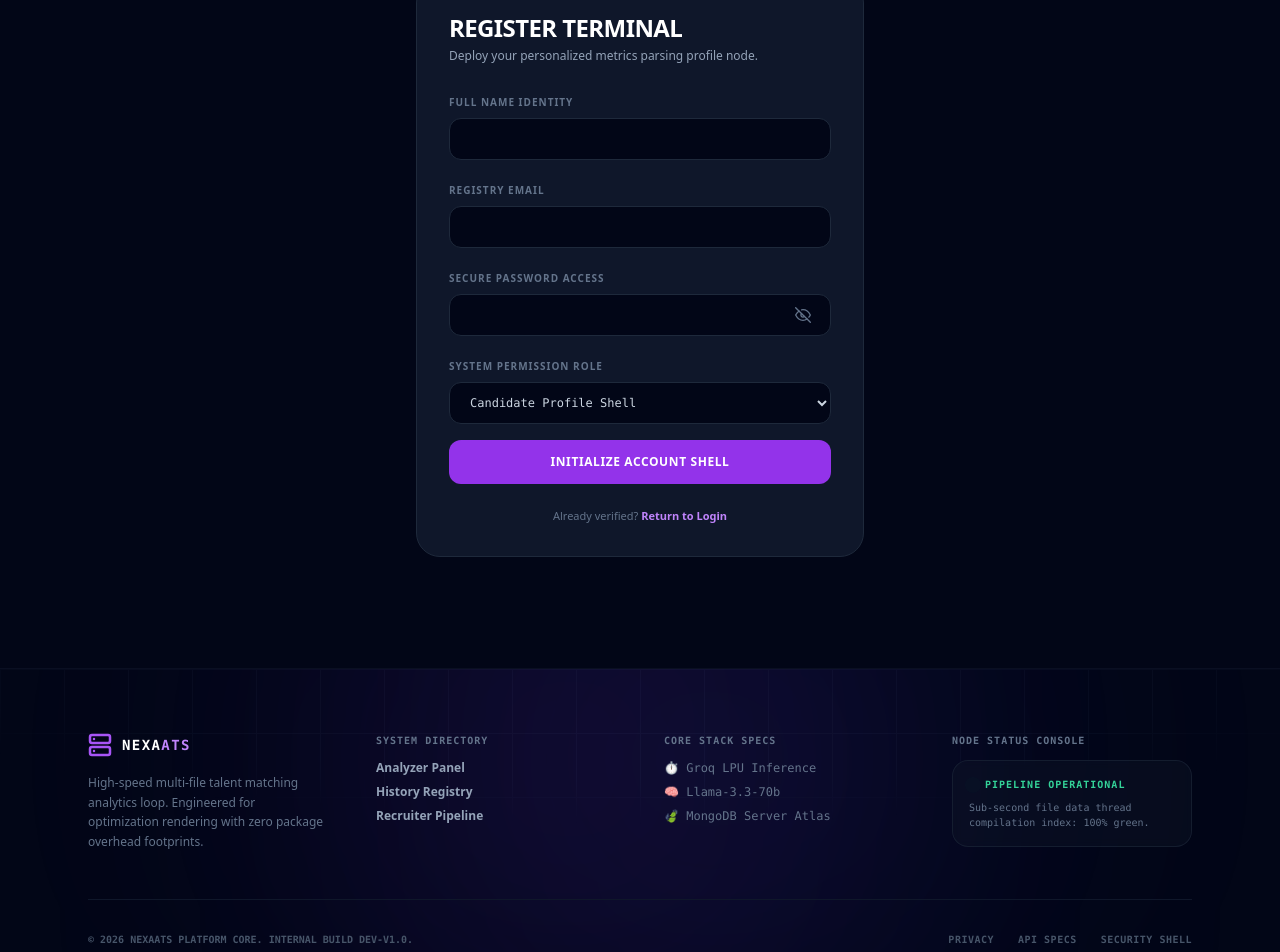
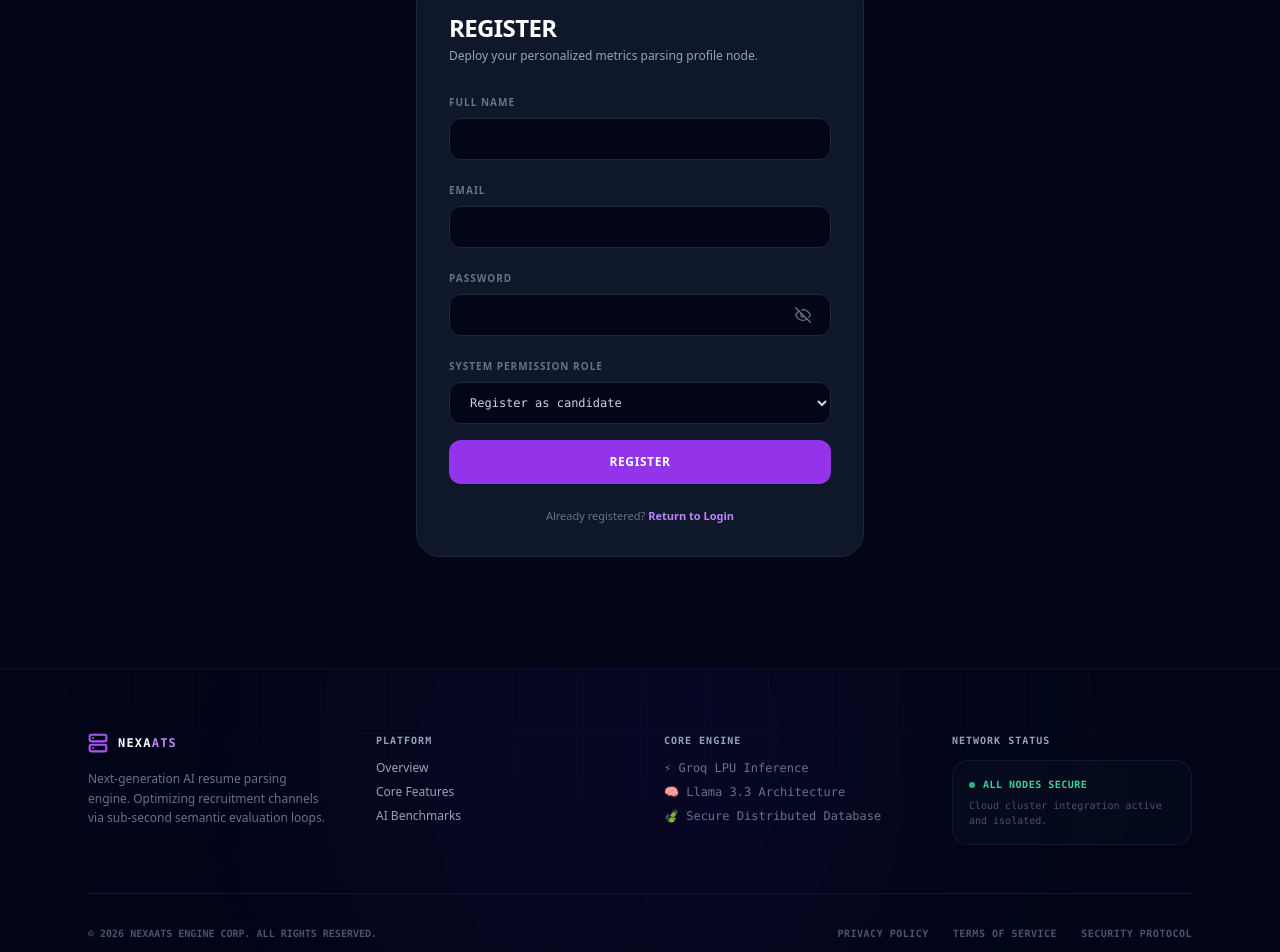
Before and after one commit to NidhiSingh740/NexaATS, a React (Create React App) app in the folder client/: page /signup in a window 1280 px wide. Shown: the part 132-1084 px from the top of the page. Built offline with nearby package versions, Linux system fonts and the light colour scheme.

Commit message:
enhanced footer and authentication page

```diff
--- a/client/src/components/Footer.js
+++ b/client/src/components/Footer.js
@@ -5,80 +5,79 @@ export default function Footer() {
   return (
     <footer className="relative bg-slate-950 border-t border-slate-900/60 pt-16 pb-8 overflow-hidden text-left text-slate-400">
 
-      {/* Tech Grid Mesh + Neon Cyberpunk Background Glows */}
-      <div className="absolute inset-0 bg-[linear-gradient(to_right,#0f172a_1px,transparent_1px),linear-gradient(to_bottom,#0f172a_1px,transparent_1px)] bg-[size:4rem_4rem] [mask-image:radial-gradient(ellipse_60%_50%_at_50%_0%,#000_70%,transparent_100%)] opacity-40 pointer-events-none" />
-      <div className="absolute -top-40 left-1/4 w-[500px] h-[500px] bg-purple-600/10 blur-[140px] rounded-full pointer-events-none" />
-      <div className="absolute -top-40 right-1/4 w-[500px] h-[500px] bg-indigo-600/10 blur-[140px] rounded-full pointer-events-none" />
+      {/* Premium Tech Grid Mesh + Glowing Cyber-Ambient Underlays */}
+      <div className="absolute inset-0 bg-[linear-gradient(to_right,#0f172a_1px,transparent_1px),linear-gradient(to_bottom,#0f172a_1px,transparent_1px)] bg-[size:4rem_4rem] [mask-image:radial-gradient(ellipse_60%_50%_at_50%_0%,#000_70%,transparent_100%)] opacity-30 pointer-events-none" />
+      <div className="absolute -top-40 left-1/4 w-[500px] h-[500px] bg-purple-600/5 blur-[140px] rounded-full pointer-events-none" />
+      <div className="absolute -top-40 right-1/4 w-[500px] h-[500px] bg-indigo-600/5 blur-[140px] rounded-full pointer-events-none" />
 
       <div className="max-w-6xl mx-auto px-6 relative z-10">
 
-        {/* INTERACTIVE NAVIGATION CARDS GRID */}
+        {/* PREMIUM PLUGINS & METRICS GRID */}
         <div className="grid grid-cols-1 md:grid-cols-2 lg:grid-cols-4 gap-12 pb-12 border-b border-slate-900">
 
-          {/* COLUMN 1: NEXA PLATFORM CONSOLE BRANDING */}
+          {/* COLUMN 1: PLATFORM BRANDING & MISSION STATEMENT */}
           <div className="space-y-4">
             <div className="flex items-center gap-2.5">
-              <svg className="w-6 h-6 text-purple-500" viewBox="0 0 24 24" fill="none" stroke="currentColor" strokeWidth="2.5" strokeLinecap="round" strokeLinejoin="round">
+              <svg className="w-5 h-5 text-purple-500" viewBox="0 0 24 24" fill="none" stroke="currentColor" strokeWidth="2.5" strokeLinecap="round" strokeLinejoin="round">
                 <rect x="2" y="2" width="20" height="8" rx="2" ry="2" />
                 <rect x="2" y="14" width="20" height="8" rx="2" ry="2" />
                 <line x1="6" y1="6" x2="6.01" y2="6" />
                 <line x1="6" y1="18" x2="6.01" y2="18" />
               </svg>
-              <span className="text-sm font-black tracking-widest text-white uppercase tracking-wider font-mono">
+              <span className="text-xs font-black tracking-widest text-white uppercase font-mono">
                 NEXA<span className="text-purple-400">ATS</span>
               </span>
             </div>
-            <p className="text-xs text-slate-500 leading-relaxed">
-              High-speed multi-file talent matching analytics loop. Engineered for optimization rendering with zero package overhead footprints.
+            <p className="text-xs text-slate-500 leading-relaxed max-w-xs">
+              Next-generation AI resume parsing engine. Optimizing recruitment channels via sub-second semantic evaluation loops.
             </p>
           </div>
 
-          {/* COLUMN 2: INTERNAL PLATFORM ENDPOINTS */}
+          {/* COLUMN 2: SAFE PUBLIC INFRASTRUCTURE MARKS */}
           <div className="space-y-3">
-            <h4 className="text-[10px] font-black uppercase tracking-widest text-slate-500 font-mono">System Directory</h4>
-            <ul className="space-y-2 text-xs font-semibold">
-              <li><Link to="/dashboard" className="hover:text-purple-400 transition-colors">Analyzer Panel</Link></li>
-              <li><Link to="/history" className="hover:text-purple-400 transition-colors">History Registry</Link></li>
-              <li><Link to="/recruiter" className="hover:text-purple-400 transition-colors">Recruiter Pipeline</Link></li>
+            <h4 className="text-[10px] font-bold uppercase tracking-widest text-slate-400 font-mono">Platform</h4>
+            <ul className="space-y-2 text-xs font-medium">
+              <li><Link to="/" className="hover:text-purple-400 transition-colors">Overview</Link></li>
+              <li><Link to="/" className="hover:text-purple-400 transition-colors">Core Features</Link></li>
+              <li><Link to="/" className="hover:text-purple-400 transition-colors">AI Benchmarks</Link></li>
             </ul>
           </div>
 
-          {/* COLUMN 3: DEPLOYED BACKEND STACK SUMMARY */}
+          {/* COLUMN 3: DEPLOYED BACKEND STACK INFRASTRUCTURE */}
           <div className="space-y-3">
-            <h4 className="text-[10px] font-black uppercase tracking-widest text-slate-500 font-mono">Core Stack Specs</h4>
+            <h4 className="text-[10px] font-bold uppercase tracking-widest text-slate-400 font-mono">Core Engine</h4>
             <ul className="space-y-2 text-xs font-mono text-slate-500">
-              <li className="flex items-center gap-2">⏱️ Groq LPU Inference</li>
-              <li className="flex items-center gap-2">🧠 Llama-3.3-70b</li>
-              <li className="flex items-center gap-2">🍃 MongoDB Server Atlas</li>
+              <li className="flex items-center gap-2">⚡ Groq LPU Inference</li>
+              <li className="flex items-center gap-2">🧠 Llama 3.3 Architecture</li>
+              <li className="flex items-center gap-2">🍃 Secure Distributed Database</li>
             </ul>
           </div>
 
-          {/* COLUMN 4: SYSTEM OPERATIONAL STATUS TERMINAL */}
+          {/* COLUMN 4: SYSTEM RUNTIME PERFORMANCE STATUS */}
           <div className="space-y-3">
-            <h4 className="text-[10px] font-black uppercase tracking-widest text-slate-500 font-mono">Node Status console</h4>
-            <div className="p-4 bg-slate-900/40 border border-slate-800/60 rounded-2xl backdrop-blur-sm space-y-2">
+            <h4 className="text-[10px] font-bold uppercase tracking-widest text-slate-400 font-mono">Network Status</h4>
+            <div className="p-4 bg-slate-900/30 border border-slate-800/50 rounded-2xl backdrop-blur-sm space-y-1.5">
               <div className="flex items-center gap-2">
-                <span className="w-2 h-2 bg-emerald-400 rounded-full animate-ping" />
-                <span className="text-[10px] font-mono font-black text-emerald-400 uppercase tracking-widest">Pipeline Operational</span>
+                <span className="w-1.5 h-1.5 bg-emerald-400 rounded-full animate-pulse" />
+                <span className="text-[10px] font-mono font-bold text-emerald-400 uppercase tracking-wider">All Nodes Secure</span>
               </div>
-              <p className="text-[10px] text-slate-500 font-mono leading-normal">
-                Sub-second file data thread compilation index: 100% green.
+              <p className="text-[10px] text-slate-600 font-mono leading-normal">
+                Cloud cluster integration active and isolated.
               </p>
             </div>
           </div>
 
         </div>
 
-        {/* BOTTOM METADATA BAR */}
+        {/* BOTTOM METADATA LEGAL SECTION */}
         <div className="pt-8 flex flex-col md:flex-row items-center justify-between gap-4 text-[10px] font-mono font-bold text-slate-600">
           <div>
-            &copy; {new Date().getFullYear()} NEXAATS PLATFORM CORE. INTERNAL BUILD DEV-V1.0.
+            &copy; {new Date().getFullYear()} NEXAATS ENGINE CORP. ALL RIGHTS RESERVED.
           </div>
           <div className="flex items-center gap-6 uppercase tracking-wider">
-            {/* ✅ Fixed Accessibility Dead Links by referencing safe route pointers */}
-            <Link to="/dashboard" className="hover:text-slate-400 transition-all">Privacy</Link>
-            <Link to="/dashboard" className="hover:text-slate-400 transition-all">API Specs</Link>
-            <Link to="/dashboard" className="hover:text-slate-400 transition-all">Security Shell</Link>
+            <Link to="/" className="hover:text-slate-400 transition-all">Privacy Policy</Link>
+            <Link to="/" className="hover:text-slate-400 transition-all">Terms of Service</Link>
+            <Link to="/" className="hover:text-slate-400 transition-all">Security Protocol</Link>
           </div>
         </div>
 
--- a/client/src/components/HowItWorks.js
+++ b/client/src/components/HowItWorks.js
@@ -20,7 +20,7 @@ export default function HowItWorks() {
           <div className="text-center space-y-4">
             <div className="w-12 h-12 rounded-full bg-slate-900 border border-slate-800 flex items-center justify-center text-lg font-bold text-pink-400 mx-auto shadow-md">2</div>
             <h3 className="text-xl font-semibold text-white">Dual-Stage Alignment</h3>
-            <p className="text-sm text-gray-400 max-w-xs mx-auto">Gemini analyzes semantic context alongside keyword frequency metrics targeting specific job descriptions.</p>
+            <p className="text-sm text-gray-400 max-w-xs mx-auto">AI analyzes semantic context alongside keyword frequency metrics targeting specific job descriptions.</p>
           </div>
 
           <div className="text-center space-y-4">
--- a/client/src/components/Login.js
+++ b/client/src/components/Login.js
@@ -5,7 +5,7 @@ import { useNavigate } from 'react-router-dom';
 export default function Login() {
   const [formData, setFormData] = useState({ email: '', password: '' });
   const [errorMessage, setErrorMessage] = useState('');
-  const [showPassword, setShowPassword] = useState(false); // ✅ Password visibility tracking state
+  const [showPassword, setShowPassword] = useState(false);
   const navigate = useNavigate();
 
   const handleChange = (e) => {
@@ -20,7 +20,7 @@ export default function Login() {
       if (response.data.success) {
         localStorage.setItem('token', response.data.token);
         localStorage.setItem('user', JSON.stringify(response.data.user));
-        alert("Login successful! Redirecting to Dashboard Workspace...");
+        alert("Login successful!");
         navigate('/dashboard');
       }
     } catch (error) {
@@ -32,7 +32,7 @@ export default function Login() {
     <div className="min-h-screen bg-slate-950 flex items-center justify-center p-6 text-left">
       <div className="w-full max-w-md bg-slate-900 border border-slate-800 rounded-3xl p-8 space-y-6">
         <div>
-          <h2 className="text-2xl font-black text-white uppercase tracking-tight">Login Workspace</h2>
+          <h2 className="text-2xl font-black text-white uppercase tracking-tight">Login</h2>
           <p className="text-xs text-slate-400 mt-1">Access your high-speed resume ranking dashboard matrix.</p>
         </div>
 
@@ -44,7 +44,7 @@ export default function Login() {
 
         <form onSubmit={handleSubmit} className="space-y-4">
           <div className="space-y-1.5">
-            <label className="text-[10px] uppercase font-bold tracking-widest text-slate-500">Email Address</label>
+            <label className="text-[10px] uppercase font-bold tracking-widest text-slate-500">Email</label>
             <input
               type="email"
               name="email"
@@ -56,11 +56,11 @@ export default function Login() {
           </div>
 
           <div className="space-y-1.5">
-            <label className="text-[10px] uppercase font-bold tracking-widest text-slate-500">Secure Password</label>
-            {/* ✅ Added relative wrapping block to align positioning overlays */}
+            <label className="text-[10px] uppercase font-bold tracking-widest text-slate-500"> Password</label>
+
             <div className="relative w-full">
               <input
-                type={showPassword ? "text" : "password"} // ✅ Switches field types based on click state
+                type={showPassword ? "text" : "password"}
                 name="password"
                 value={formData.password}
                 onChange={handleChange}
@@ -74,13 +74,13 @@ export default function Login() {
                 title={showPassword ? "Hide password" : "Show password"}
               >
                 {showPassword ? (
-                  /* Open Eye Vector Mask */
+
                   <svg className="w-4 h-4" viewBox="0 0 24 24" fill="none" stroke="currentColor" strokeWidth="2" strokeLinecap="round" strokeLinejoin="round">
                     <path d="M1 12s4-8 11-8 11 8 11 8-4 8-11 8-11-8-11-8z" />
                     <circle cx="12" cy="12" r="3" />
                   </svg>
                 ) : (
-                  /* Slashed Closed Eye Vector Mask */
+
                   <svg className="w-4 h-4" viewBox="0 0 24 24" fill="none" stroke="currentColor" strokeWidth="2" strokeLinecap="round" strokeLinejoin="round">
                     <path d="M17.94 17.94A10.07 10.07 0 0 1 12 20c-7 0-11-8-11-8a18.45 18.45 0 0 1 5.06-5.94M9.9 4.24A9.12 9.12 0 0 1 12 4c7 0 11 8 11 8a18.5 18.5 0 0 1-2.16 3.19m-6.72-1.07a3 3 0 1 1-4.24-4.24" />
                     <line x1="1" y1="1" x2="23" y2="23" />
@@ -91,14 +91,14 @@ export default function Login() {
           </div>
 
           <button type="submit" className="w-full bg-purple-600 hover:bg-purple-700 text-white font-bold text-xs uppercase tracking-wider py-3.5 rounded-xl transition-all cursor-pointer">
-            Authenticate Secure Shell
+         Login
           </button>
         </form>
 
         <p className="text-center text-[11px] text-slate-500">
-          New system node?{' '}
+          New User?{' '}
           <button type="button" onClick={() => navigate('/signup')} className="text-purple-400 hover:underline font-bold bg-transparent border-none cursor-pointer">
-            Register System Token
+            Register
           </button>
         </p>
       </div>
--- a/client/src/components/Signup.js
+++ b/client/src/components/Signup.js
@@ -5,7 +5,7 @@ import { useNavigate } from 'react-router-dom';
 export default function Signup() {
   const [formData, setFormData] = useState({ name: '', email: '', password: '', role: 'candidate' });
   const [errorMessage, setErrorMessage] = useState('');
-  const [showPassword, setShowPassword] = useState(false); // ✅ Password visibility tracking state
+  const [showPassword, setShowPassword] = useState(false);
   const navigate = useNavigate();
 
   const handleChange = (e) => {
@@ -18,7 +18,7 @@ export default function Signup() {
       const response = await axios.post(`${process.env.REACT_APP_API_BASE_URL}/api/auth/signup`, formData);
 
       if (response.data.success) {
-        alert("Registration complete! Booting authentication layer...");
+        alert("Registration Sucessful!");
         navigate('/login');
       }
     } catch (error) {
@@ -30,7 +30,7 @@ export default function Signup() {
     <div className="min-h-screen bg-slate-950 flex items-center justify-center p-6 text-left">
       <div className="w-full max-w-md bg-slate-900 border border-slate-800 rounded-3xl p-8 space-y-6">
         <div>
-          <h2 className="text-2xl font-black text-white uppercase tracking-tight">Register Terminal</h2>
+          <h2 className="text-2xl font-black text-white uppercase tracking-tight">Register</h2>
           <p className="text-xs text-slate-400 mt-1">Deploy your personalized metrics parsing profile node.</p>
         </div>
 
@@ -42,7 +42,7 @@ export default function Signup() {
 
         <form onSubmit={handleSubmit} className="space-y-4">
           <div className="space-y-1.5">
-            <label className="text-[10px] uppercase font-bold tracking-widest text-slate-500">Full Name Identity</label>
+            <label className="text-[10px] uppercase font-bold tracking-widest text-slate-500">Full Name</label>
             <input
               type="text"
               name="name"
@@ -54,7 +54,7 @@ export default function Signup() {
           </div>
 
           <div className="space-y-1.5">
-            <label className="text-[10px] uppercase font-bold tracking-widest text-slate-500">Registry Email</label>
+            <label className="text-[10px] uppercase font-bold tracking-widest text-slate-500">Email</label>
             <input
               type="email"
               name="email"
@@ -66,11 +66,11 @@ export default function Signup() {
           </div>
 
           <div className="space-y-1.5">
-            <label className="text-[10px] uppercase font-bold tracking-widest text-slate-500">Secure Password Access</label>
-            {/* ✅ Added relative wrapping block to align positioning overlays */}
+            <label className="text-[10px] uppercase font-bold tracking-widest text-slate-500">Password </label>
+
             <div className="relative w-full">
               <input
-                type={showPassword ? "text" : "password"} // ✅ Switches field types based on click state
+                type={showPassword ? "text" : "password"}
                 name="password"
                 value={formData.password}
                 onChange={handleChange}
@@ -84,13 +84,13 @@ export default function Signup() {
                 title={showPassword ? "Hide password" : "Show password"}
               >
                 {showPassword ? (
-                  /* Open Eye Vector Mask */
+
                   <svg className="w-4 h-4" viewBox="0 0 24 24" fill="none" stroke="currentColor" strokeWidth="2" strokeLinecap="round" strokeLinejoin="round">
                     <path d="M1 12s4-8 11-8 11 8 11 8-4 8-11 8-11-8-11-8z" />
                     <circle cx="12" cy="12" r="3" />
                   </svg>
                 ) : (
-                  /* Slashed Closed Eye Vector Mask */
+
                   <svg className="w-4 h-4" viewBox="0 0 24 24" fill="none" stroke="currentColor" strokeWidth="2" strokeLinecap="round" strokeLinejoin="round">
                     <path d="M17.94 17.94A10.07 10.07 0 0 1 12 20c-7 0-11-8-11-8a18.45 18.45 0 0 1 5.06-5.94M9.9 4.24A9.12 9.12 0 0 1 12 4c7 0 11 8 11 8a18.5 18.5 0 0 1-2.16 3.19m-6.72-1.07a3 3 0 1 1-4.24-4.24" />
                     <line x1="1" y1="1" x2="23" y2="23" />
@@ -108,18 +108,18 @@ export default function Signup() {
               onChange={handleChange}
               className="w-full bg-slate-950 border border-slate-800 rounded-xl px-4 py-3 text-xs text-slate-300 font-mono focus:outline-none focus:border-purple-500"
             >
-              <option value="candidate">Candidate Profile Shell</option>
-              <option value="recruiter">Recruiter Engine Access</option>
+              <option value="candidate">Register as candidate</option>
+              <option value="recruiter">Register as recruiter</option>
             </select>
           </div>
 
           <button type="submit" className="w-full bg-purple-600 hover:bg-purple-700 text-white font-bold text-xs uppercase tracking-wider py-3.5 rounded-xl transition-all cursor-pointer">
-            Initialize Account Shell
+            Register
           </button>
         </form>
 
         <p className="text-center text-[11px] text-slate-500">
-          Already verified?{' '}
+          Already registered?{' '}
           <button type="button" onClick={() => navigate('/login')} className="text-purple-400 hover:underline font-bold bg-transparent border-none cursor-pointer">
             Return to Login
           </button>
```
Also changed, not shown: 1 other file (tests, documents, lock files or other folders).
